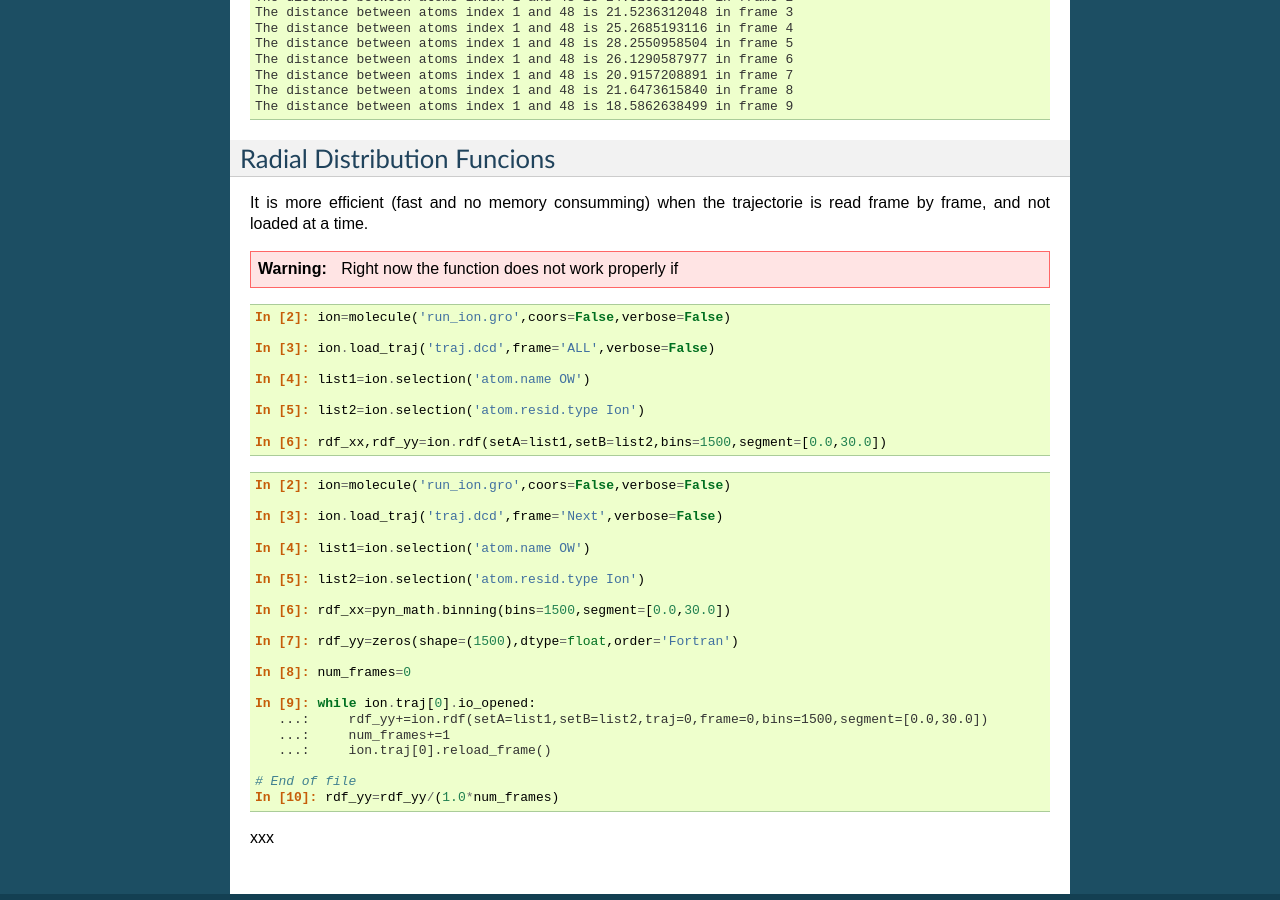
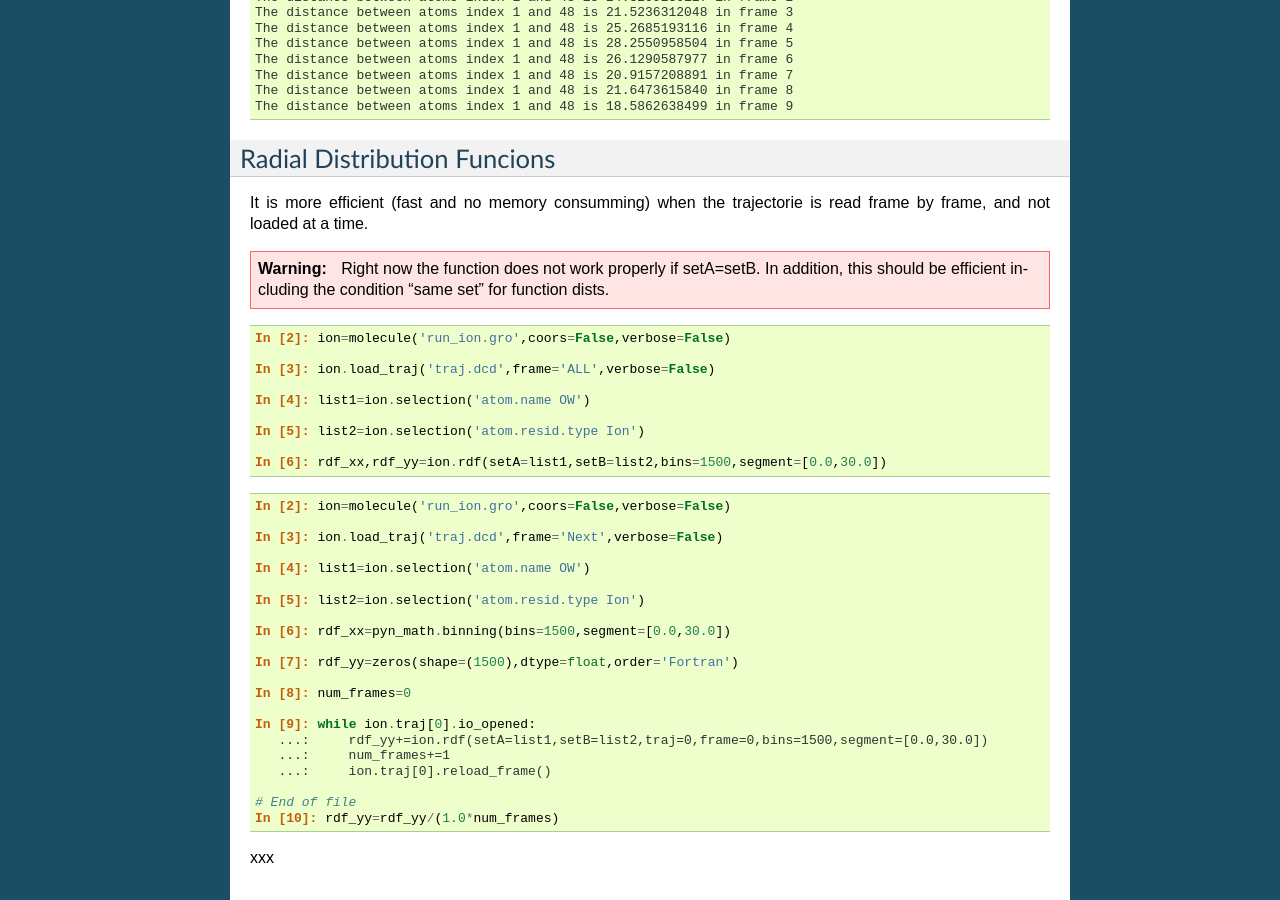
Before and after one commit to dprada/Pynoramix, a Sphinx documentation site: the page built from doc/source/tutorial_molecular_systems.rst, in a window 1280 px wide and 900 px high, scrolled down 4435 px. Built offline with Sphinx 7.4.7, drawn with Linux system fonts in a browser that asks for light colours.

Commit message:
Function rdf in done.

```diff
--- a/doc/source/tutorial_molecular_systems.rst
+++ b/doc/source/tutorial_molecular_systems.rst
@@ -312,8 +312,8 @@ It is more efficient (fast and no memory consumming) when the trajectorie is rea
 not loaded at a time.
 
 .. warning:: Right now the function does not work properly if
-.. setA=setB. In addition, this should be efficient including the
-.. condition "same set" for function dists.
+   setA=setB. In addition, this should be efficient including the
+   condition "same set" for function dists.
 
 .. sourcecode:: ipython
 
```
